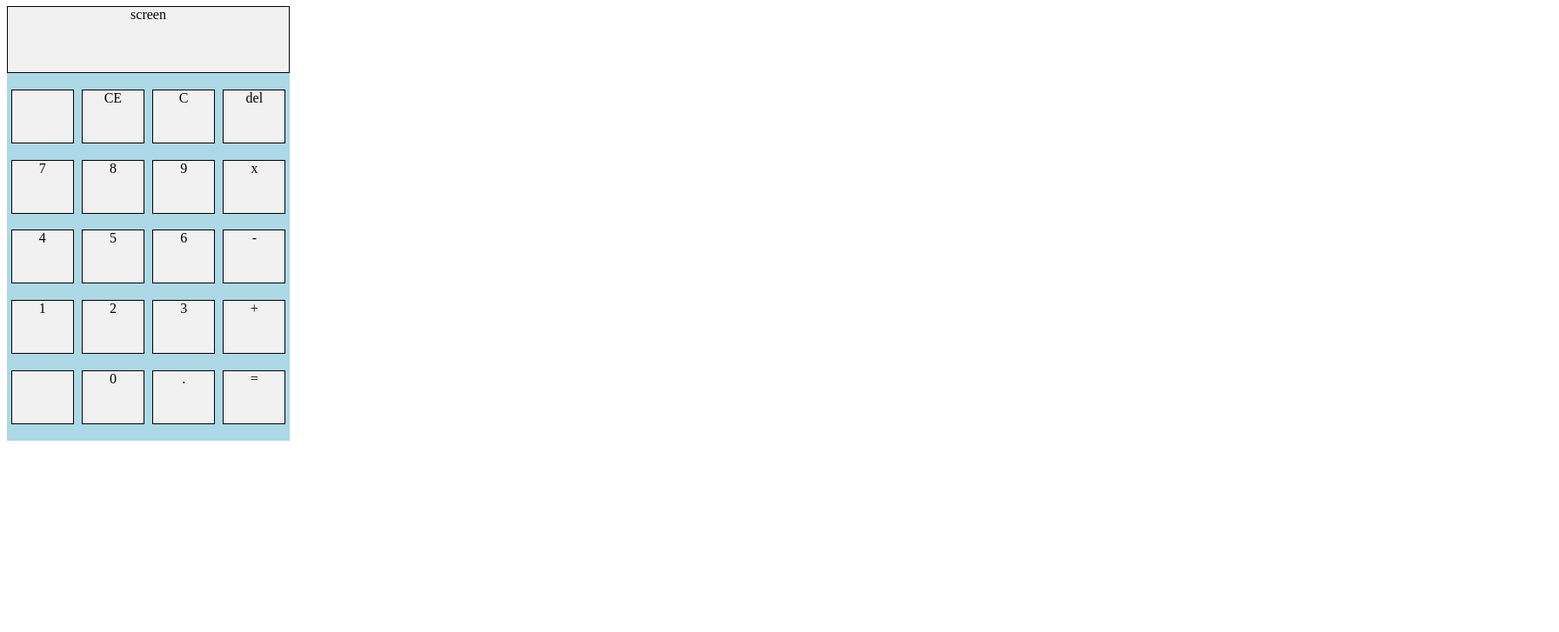
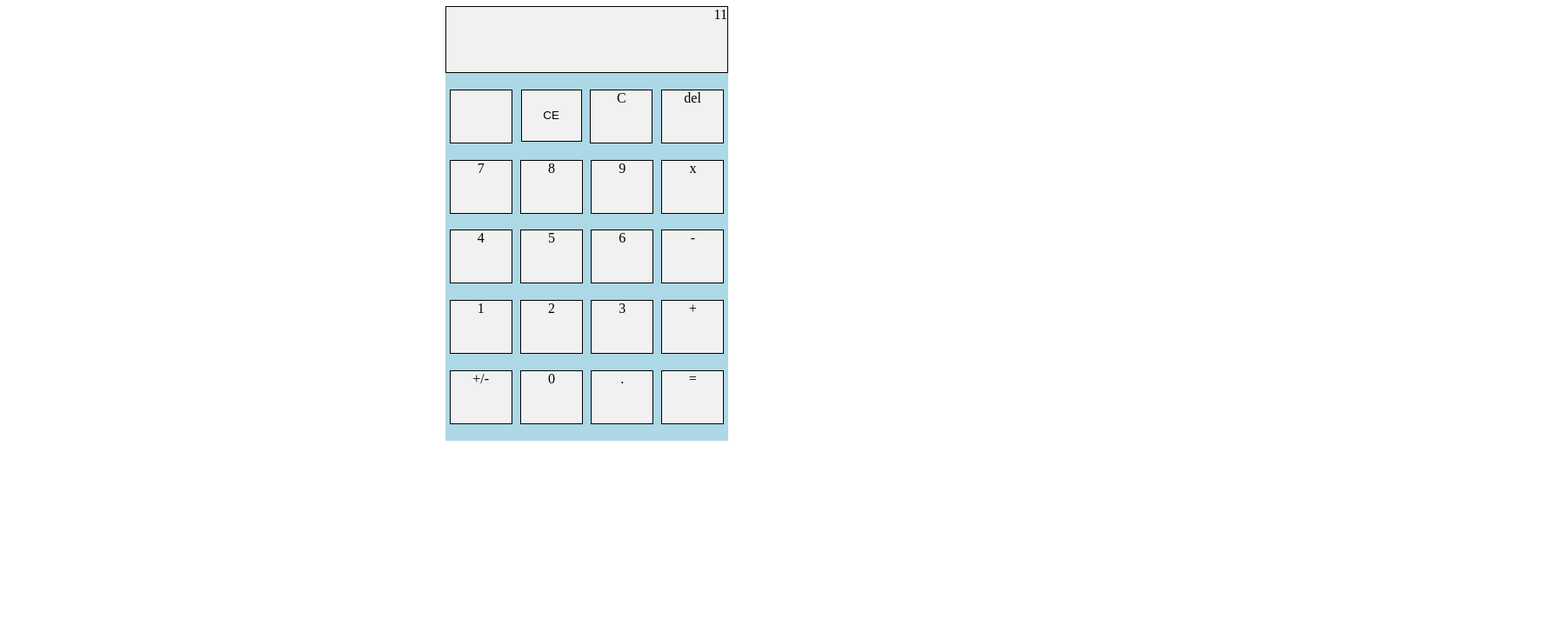
Before and after one commit to lilwon/calculator, a plain HTML site: page index.html in a window 1280 px wide. Shown: the part 73-800 px from the top of the page at 87% size, 1792 px wide, since content can reach past the window. Drawn offline with Linux system fonts and the light colour scheme.

Commit message:
Added reset button

```diff
--- a/index.html
+++ b/index.html
@@ -8,10 +8,11 @@
     <body>
         <h1>Just a h1</h1>
 
+        <div class="center">
             <div class="calc-container">
-            <div class="screen-display">screen</div>
+                <div id="screen" class="screen-display"></div>
                 <div class="keys"></div>
-            <div class="keys">CE</div>
+                <button onclick="reset()" class="keys">CE</button>
                 <div class="keys">C</div>
                 <div class="keys">del</div>
                 <div class="keys">7</div>
@@ -26,12 +27,13 @@
                 <div class="keys">2</div>
                 <div class="keys">3</div>
                 <div class="keys">+</div>
-            <div class="keys"></div>
+                <div class="keys">+/-</div>
                 <div class="keys">0</div>
                 <div class="keys">.</div>
                 <div class="keys">=</div>
             </div>
 
+        </div>
         <script src="script.js"></script>
     </body>
 </html>
--- a/script.js
+++ b/script.js
@@ -17,3 +17,12 @@ const operate = (a, b, operator) => {
         return divide(a, b);
     }
 };
+
+let ans = 11;
+let screen = document.querySelector("#screen");
+screen.innerHTML = ans;
+
+// screen shows nothing
+function reset() {
+    screen.innerHTML = 0;
+}
--- a/style.css
+++ b/style.css
@@ -1,3 +1,16 @@
+body {
+    height: 100%;
+    width: 100%;
+    margin: 0;
+    overflow: hidden;
+}
+
+.center {
+    position: relative;
+    top: 50%;
+    left: 40%;
+}
+
 
 .calc-container {
     display: flex;
@@ -12,8 +25,8 @@
     background-color: #f1f1f1;
     width: 325px;
     height: 75px;
-    text-align: center;
-    border: solid 1px;
+    border: 1px solid;
+    direction: rtl;
 }
 
 .keys {
@@ -22,4 +35,5 @@
     height: 60px;
     text-align: center;
     border: solid 1px;
+    cursor: pointer;
 }
```
Lines whose indentation alone changed are shown as unchanged.
